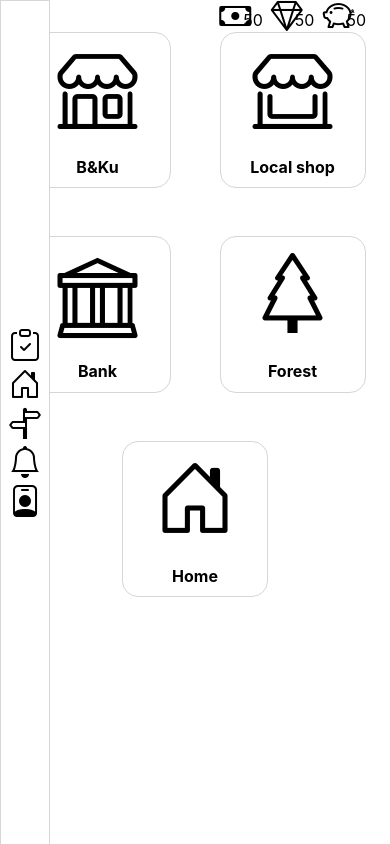
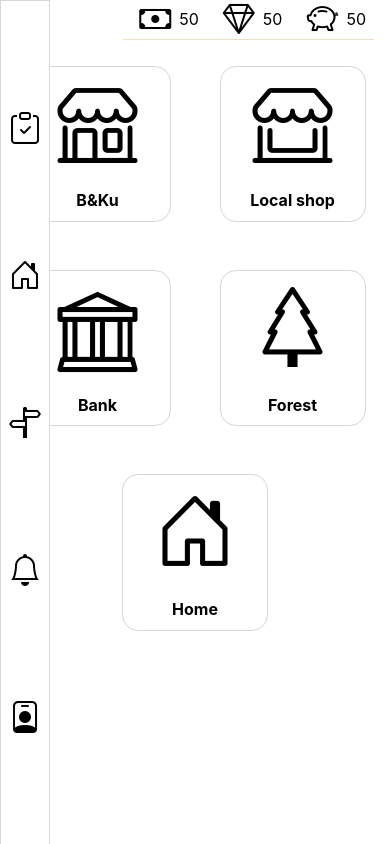
Before and after one commit to istvnemeth1/Lumber-Yard, a React (Create React App) app in the folder client/: page / in a window 390 px wide. Built offline with nearby package versions, Linux system fonts and the light colour scheme.

Commit message:
Basic FE for nav and village menu

```diff
--- a/client/src/App.css
+++ b/client/src/App.css
@@ -41,15 +41,16 @@ navbar .bi {
 }
 
 .right {
+  background-color: white;
+  border-bottom: 1px solid wheat;
   display:flex;
   position: absolute;
   right: 1rem;
-  line-height: 0;
 }
 
 .gem:after, .coin:after, .cash:after {
   position: relative;
-  top: -.15rem;
+  top: -.4rem;
   left: -.5rem;
 }
 
@@ -96,7 +97,10 @@ navbar .bi {
     flex-flow: column;
     height: 100%;
     width: 3rem;
-    justify-content: space-around;
+  }
+
+  .center {
+    justify-content: space-evenly;
   }
 
   navbar .bi {
@@ -107,7 +111,15 @@ navbar .bi {
   .right {
     position: fixed;
     top: 0;
+
   }
+
+  .right .bi {
+    margin: 1rem;
+    background-color: white;
+  }
+
+
 
 
 
@@ -117,7 +129,6 @@ navbar .bi {
     display: flex;
     flex-wrap: wrap;
     justify-content: space-around;
-    top: 0;
     width: 100%;
   }
 
```
